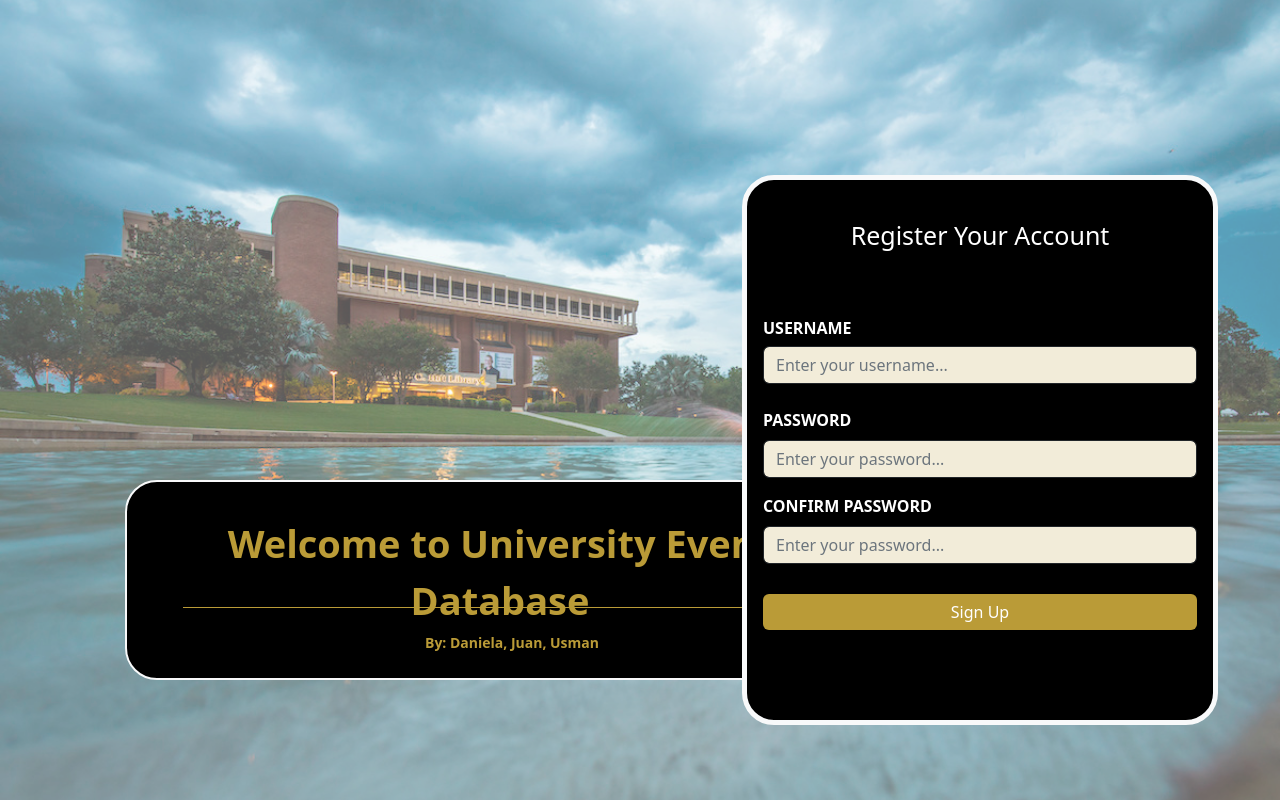
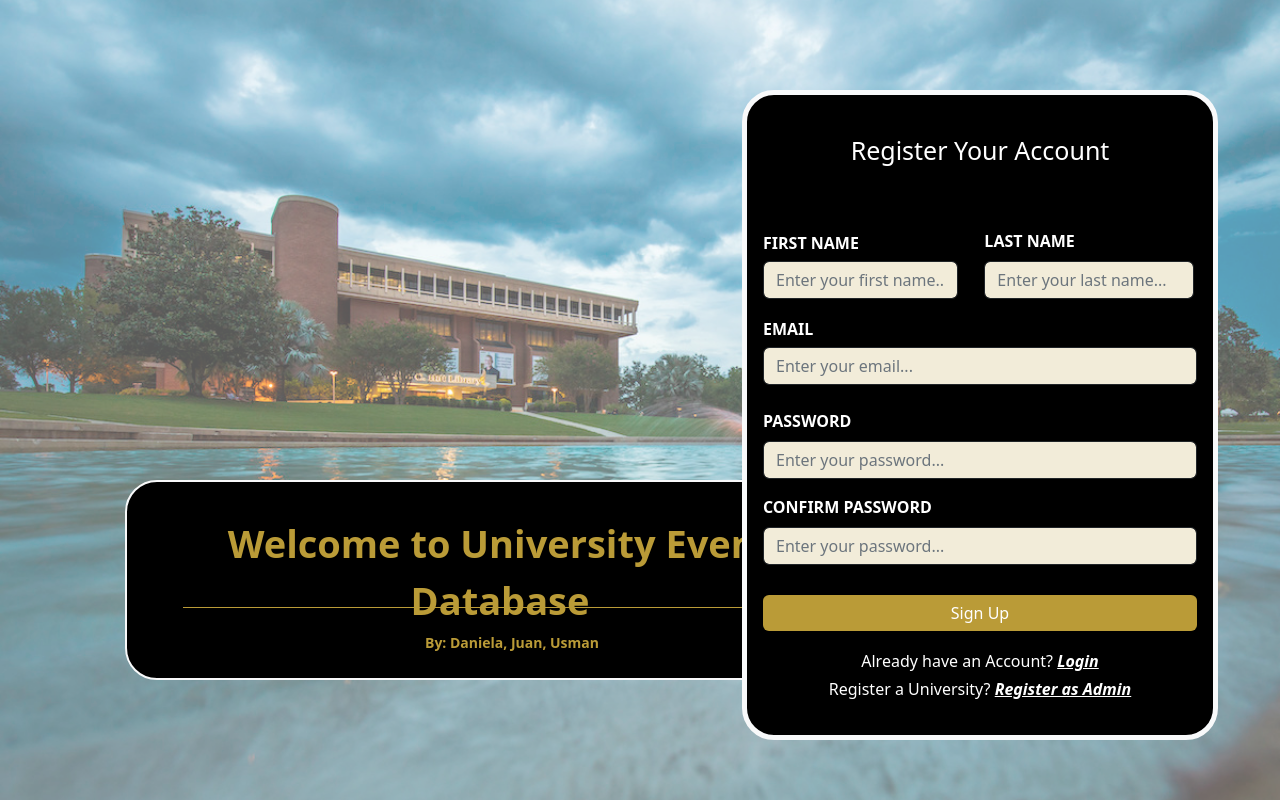
Before and after one commit to DatabaseSystemsProjectUCF/DatabaseSystems, a React app in the folder frontend/: page /Signup in a window 1280 px wide. Built offline with nearby package versions, Linux system fonts and the light colour scheme.

Commit message:
TopBar Implementation

```diff
--- a/frontend/src/components/App.js
+++ b/frontend/src/components/App.js
@@ -4,6 +4,7 @@ import "../styles/App.css"
 import Dashboard from "./Dashboard"
 import Login from "./Login"
 import Register from "./Register"
+import RegisterAdmin from "./RegisterAdmin";
 import PrivateRoute from "./PrivateRoute";
 import React from 'react';
 import RSO from "./RSO";
@@ -29,6 +30,7 @@ export default function App() {
                     <Route path="/Login" element={<UnauthenticatedRoute> <Login /> </UnauthenticatedRoute>}/>
                     <Route path="/Signup" element={<UnauthenticatedRoute> <Register /> </UnauthenticatedRoute>}/>
                     <Route path="/Register" element={<UnauthenticatedRoute> <Register /> </UnauthenticatedRoute>}/>
+                    <Route path="/RegisterAdmin" element={<UnauthenticatedRoute> <RegisterAdmin /> </UnauthenticatedRoute>}/>
                 </Routes>
             </Router>
         </div>
--- a/frontend/src/components/Dashboard.js
+++ b/frontend/src/components/Dashboard.js
@@ -2,6 +2,7 @@
 import '../styles/Dashboard.css'
 
 import SideBar from './SideBar'
+import TopBar from './TopBar'
 /** ------------------------------------------------------- */
 
 
@@ -16,6 +17,7 @@ export default function Dashboard() {
     return (
         <div className='Dashboard'>
             <SideBar />
+            <TopBar />
         </div>
     )
 }
--- a/frontend/src/components/RSO.js
+++ b/frontend/src/components/RSO.js
@@ -2,6 +2,7 @@
 import '../styles/Dashboard.css'
 
 import SideBar from './SideBar'
+import TopBar from './TopBar'
 /** ------------------------------------------------------- */
 
 
@@ -16,6 +17,7 @@ export default function RSO() {
     return (
         <div className='Dashboard'>
             <SideBar />
+            <TopBar />
         </div>
     )
 }
--- a/frontend/src/components/Register.js
+++ b/frontend/src/components/Register.js
@@ -16,9 +16,13 @@ import { v4 as uuid } from 'uuid'
 export default function Register() {
 
     // Register Form refs and useStates
-    const usernameRef = useRef()
+    const firstNameRef = useRef()
+    const lastNameRef = useRef()
+    const emailRef = useRef()
     const passwordRef = useRef()
     const confirmPasswordRef = useRef()
+    const [firstName, setFirstName] = useState('')
+    const [lastName, setLastName] = useState('')
     const [error, setError] = useState('')
     const [success, setSuccess] = useState('')
     const [loading, setLoading] = useState(false)
@@ -47,32 +51,11 @@ export default function Register() {
             const today = new Date()
             const new_date = today.getFullYear() + "-" + parseInt(today.getMonth() + 1) + "-" + today.getDate()
 
-            // Send attributes to the API
-            axios.post("http://localhost:8800/register", {
-
-                id: uuid(),
-                username: usernameRef.current.value.toLowerCase(),
-                password: passwordRef.current.value.toLowerCase(),
-                authLevel: USER,
-                createTime: new_date
-
-            }).then((response) => {
-
-                console.log(response)
-
-                // Redirect to login after a delay
-                setSuccess('Success! Redirecting to login... ')
-                setTimeout(function(){navigate("/Login")}, 1250)
-
-            }).catch((error) => {
-
-                // If there's an uncaught error from DB Response
-                if(error.response.status === 400){
-                    setError('Unfortunately, something went wrong!')
-                    console.log(error.response.data)
-                }
-
-            })
+            console.log(firstNameRef.current.value)
+            console.log(lastNameRef.current.value)
+            console.log(emailRef.current.value)
+            console.log(passwordRef.current.value)
+            console.log(confirmPasswordRef.current.value)
         }
         catch (err) {
             setError(err)
@@ -80,6 +63,28 @@ export default function Register() {
 
         // Set Loading to false so signup button is available again
         setLoading(false)
+    }
+
+    function onFirstNameChange(e) {
+        const re = /^[A-Za-z]+$/
+
+        // if value is not blank, then test the regex
+        if (e.target.value === '' || re.test(e.target.value)) {
+            setFirstName(e.target.value)
+        }
+
+        else e.target.value = firstName;
+    }
+
+    function onLastNameChange(e) {
+        const re = /^[A-Za-z]+$/
+
+        // if value is not blank, then test the regex
+        if (e.target.value === '' || re.test(e.target.value)) {
+            setLastName(e.target.value)
+        }
+
+        else e.target.value = lastName;
     }
 
     // Return Register elements to be displayed
@@ -106,8 +111,8 @@ export default function Register() {
 
             </Container>
 
-            {/** Login Component */}
-            <Container style = {{ display:'flex', position: 'fixed', right: '50px', bottom: '75px', width:'500px'}}>
+            {/** Register Component */}
+            <Container style = {{ display:'flex', position: 'fixed', right: '50px', bottom: '7.5%', width:'500px'}}>
 
                 {/** Display Error if it exists */}
                 {error && <Alert variant="danger"> {error} </Alert>}
@@ -116,7 +121,7 @@ export default function Register() {
                 {success && <Alert variant="success"> {success} </Alert>}
 
                 {/** Login Card */}
-                <Card className="rounded-5 border border-5 border-light" style={{ height:'550px', width:'500px', backgroundColor:'#000000'}}>
+                <Card className="rounded-5 border border-5 border-light" style={{ height:'650px', width:'500px', backgroundColor:'#000000'}}>
 
                     {/** Card Body */}
                     <Card.Body>
@@ -127,15 +132,41 @@ export default function Register() {
                         {/** Handle Submit */}
                         <Form onSubmit={handleSubmit}>
 
-                        {/** Username Section */}
-                        <Form.Group id="username">
-                            <Form.Label className="mt-5" style={{fontWeight:'bold', color:'#ffffff', position:'relative', top:'10px'}}>USERNAME</Form.Label>
+                            {/** First Name Section */}
+                            <Form.Group id="first-name">
+                                <Form.Label className="mt-5" style={{fontWeight:'bold', color:'#ffffff', position:'relative', top:'10px'}}>FIRST NAME</Form.Label>
+                                    <Form.Control
+                                        onChange={onFirstNameChange}
+                                        className="square border border-1 border-dark mt-2"
+                                        type="text"
+                                        ref={firstNameRef}
+                                        style={{backgroundColor:'#f2ecd9', width:'45%'}}
+                                        placeholder="Enter your first name...">
+                                    </Form.Control>
+                            </Form.Group>
+
+                            {/** Last Name Section */}
+                            <Form.Group id="last-name">
+                                <Form.Label className="mt-5" style={{fontWeight:'bold', color:'#ffffff', position:'absolute', marginLeft: '47.5%', top:'13.5%'}}>LAST NAME</Form.Label>
+                                    <Form.Control
+                                        onChange={onLastNameChange}
+                                        className="square border border-1 border-dark"
+                                        type="text"
+                                        ref={lastNameRef}
+                                        style={{backgroundColor:'#f2ecd9', width:'45%', marginLeft: '47.5%', position: 'absolute', top: '25.9%'}}
+                                        placeholder="Enter your last name...">
+                                    </Form.Control>
+                            </Form.Group>
+
+                            {/** Email Section */}
+                            <Form.Group id="email">
+                                <Form.Label className="mt-2" style={{fontWeight:'bold', color:'#ffffff', position:'relative', top:'10px'}}>EMAIL</Form.Label>
                                     <Form.Control
                                         className="square border border-1 border-dark mt-2"
-                                    type="username"
-                                    ref={usernameRef}
+                                        type="email"
+                                        ref={emailRef}
                                         style={{backgroundColor:'#f2ecd9'}}
-                                    placeholder="Enter your username...">
+                                        placeholder="Enter your email...">
                                     </Form.Control>
                             </Form.Group>
 
@@ -172,10 +203,14 @@ export default function Register() {
                             </Button>
 
                             {/* link to signup if account doesn't exist yet */}
-                        <div className="w-100 text-center mb-5" style={{color:'#ffffff'}}>
-                            Already have an account? <Link to='/Login' style={{fontStyle:'italic', fontWeight:'bold', color:'#ffffff'}}>Log In</Link>
+                            <div className="w-100 text-center mt-5" style={{color:'#ffffff'}}>
+                                Already have an Account? <Link to='/Login' style={{fontStyle:'italic', fontWeight:'bold', color:'#ffffff'}}>Login</Link>
                             </div>
 
+                            {/* link to signup if account doesn't exist yet */}
+                            <div className="w-100 text-center mt-1" style={{color:'#ffffff'}}>
+                                Register a University? <Link to='/RegisterAdmin' style={{fontStyle:'italic', fontWeight:'bold', color:'#ffffff'}}>Register as Admin</Link>
+                            </div>
                         </Form>
                     </Card.Body>
                 </Card>
--- a/frontend/src/components/SideBar.js
+++ b/frontend/src/components/SideBar.js
@@ -100,7 +100,7 @@ export default function SideBar() {
                             </li>
 
                             {/** Extend Search component if search is clicked. Uses SearchComponent.js for it's data */}
-                            { extendSearchComponent && value.title === 'Search' && <SearchComponent  /> }
+                            { extendSearchComponent && value.title === 'Search' && <SearchComponent /> }
                         </div>
                     )
                 })}
--- /dev/null
+++ b/frontend/src/components/TopBar.js
@@ -0,0 +1,22 @@
+/** ----------------------- IMPORTS ----------------------- */
+import '../styles/TopBar.css'
+import banner from '../images/banner.jpg'
+
+import React from 'react'
+/** ------------------------------------------------------- */
+
+/**
+ * The top bar displayed on each page. Displays the different options
+ *      available on each page and the UCF Banner.
+ *
+ * @returns Top Bar Component
+ */
+export default function TopBar() {
+  return (
+    <div className='TopBar'>
+        <div className='Banner' style={{ backgroundImage: `url(${banner})`, backgroundPosition: 'center', backgroundRepeat: 'no-repeat', backgroundSize: 'cover' }}>
+
+        </div>
+    </div>
+  )
+}
--- a/frontend/src/constants/DatabaseConstants.js
+++ b/frontend/src/constants/DatabaseConstants.js
@@ -1,7 +1,10 @@
 module.exports.ADMIN = "Admin"
 module.exports.AUTHLEVEL = "auth_level"
 module.exports.CREATETIME = "create_time"
+module.exports.EMAIL = "email"
+module.exports.FIRSTNAME = "first_name"
 module.exports.ID = "user_id"
+module.exports.LASTNAME = "last_name"
 module.exports.PASSWORD = "password"
 module.exports.S_ADMIN = "Super Admin"
 module.exports.USER = "User"
--- a/frontend/src/styles/Sidebar.css
+++ b/frontend/src/styles/Sidebar.css
@@ -124,7 +124,7 @@
 
 
 .Signout-Button {
-    height: auto;
+    height: 5.55%;
     width: 100%;
     padding: 0;
 }
--- /dev/null
+++ b/frontend/src/styles/TopBar.css
@@ -0,0 +1,12 @@
+.TopBar {
+    height: 20%;
+    width: 80%;
+    position: fixed;
+    top: 0;
+    margin-left: 20%;
+}
+
+.TopBar .Banner {
+    height: 60%;
+    width: 100%;
+}
```
Also changed, not shown: frontend/src/images/banner.jpg (added). Lines whose indentation alone changed are shown as unchanged.
